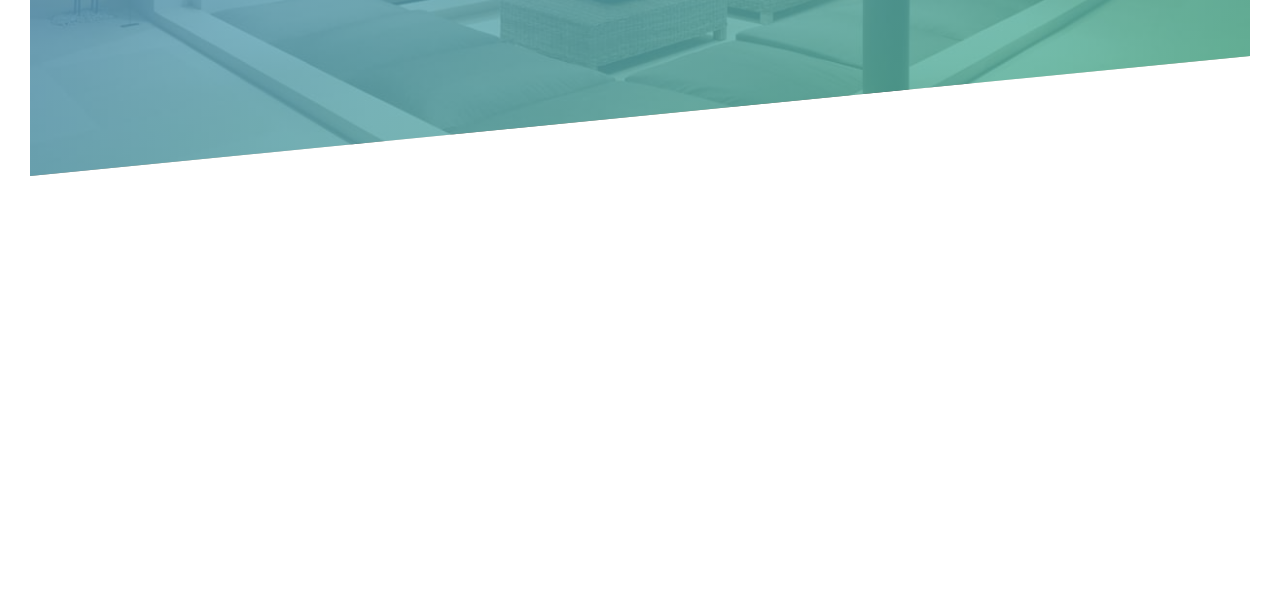
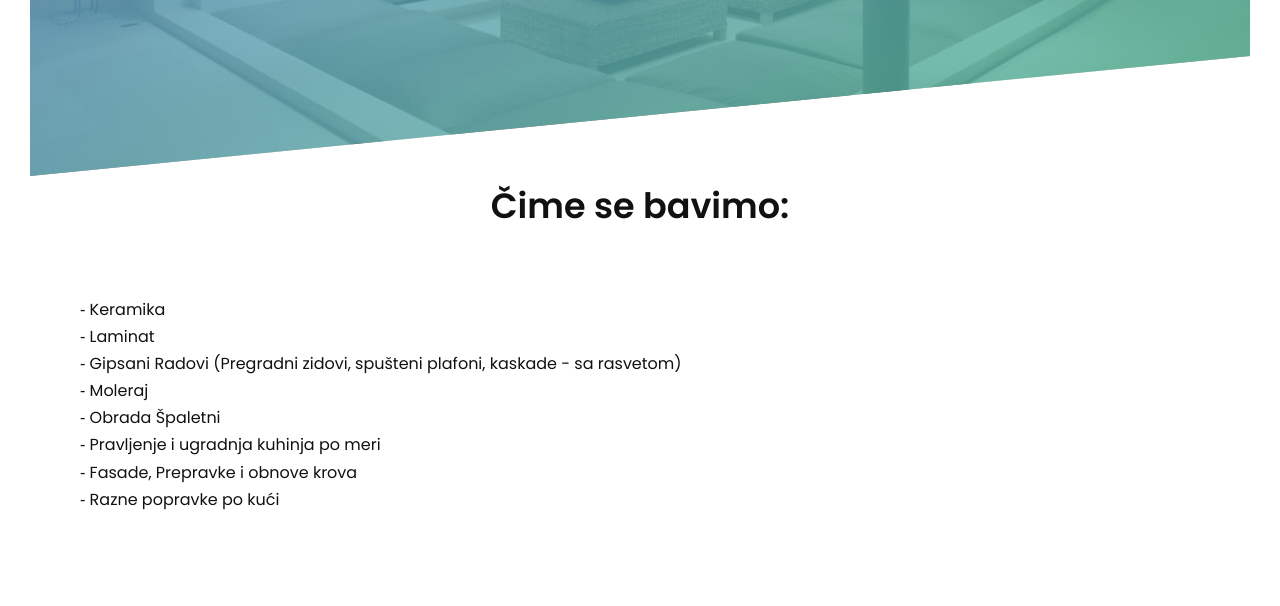
Before and after one commit to AndreasDeveloper/3-bela-bagrema, a plain HTML site: page index.html in a window 1280 px wide. Shown: the part 614-1220 px from the top of the page. Before the commit the page ends 820 px from the top, so only its background shows below. Drawn offline with Linux system fonts and the light colour scheme; a web font is replaced by a local one.

Commit message:
Styled about us section.

```diff
--- a/css/style.css
+++ b/css/style.css
@@ -6,11 +6,11 @@
 
 
 body {
-    font-family: Noto, sans-serif;
+    font-family: 'Poppins', sans-serif;
     font-weight: 400;
     font-size: 16px;
     line-height: 1.7;
-    color: #777;
+    color: #111;
     padding: 30px;
 
 }
@@ -47,9 +47,15 @@ body {
     left: 50%;
     transform: translate(-50%, -70%);
 }
+@media only screen and (max-width: 768px) {
+    .icon-wrap {
+        top: 80%;
+    }
+}
 .icon-wrap ul {
     display: flex;
     justify-content: center;
+    list-style: none;
 }
 
 .contact-deatils {
@@ -193,6 +199,23 @@ a {
     background-color: #fff;
 }
 
+/* Section About */
+.section-about {
+    min-height: 50vh;
+}
+.section-about h2 {
+    color: #111;
+    font-size: 35px;
+    text-align: center;
+}
+
+.about-left {
+    display: flex;
+    flex-direction: column;
+    margin-top: 60px;
+    margin-left: 50px;
+}
+
 /* Typography */
 .center {
     text-align: center;
--- a/index.html
+++ b/index.html
@@ -7,15 +7,16 @@
     <meta http-equiv="X-UA-Comatible" content="ie=edge">
 
     <link href="https://fonts.google.com/specimen/Noto+Sans+JP?sidebar.open=true&selection.family=Noto+Sans+JP:wght@100;300;400;500;700;900#standard-styles" rel="stylesheet">
+    <link href="https://fonts.googleapis.com/css2?family=Poppins:wght@200;300;400;500;600&display=swap" rel="stylesheet">
 
     <link rel="stylesheet" href="css/style.css">
     <link rel="stylesheet" href="https://maxcdn.bootstrapcdn.com/font-awesome/4.6.3/css/font-awesome.min.css">
-
 
     <title>3 Bela Bagrema</title>
 </head>
 
 <body>
+    <!-- Header -->
     <header class="header">
         <div class="container">
             <div class="icon-wrap">
@@ -36,5 +37,28 @@
             </h1>
         </div>
     </header>
+
+    <!-- Section About -->
+    <section class="section-about">
+        <h2>Čime se bavimo:</h2>
+        <div class="about-left">
+            <span>&dash; Keramika</span>
+            <span>&dash; Laminat</span>
+            <span>&dash; Gipsani Radovi (Pregradni zidovi, spušteni plafoni, kaskade - sa rasvetom)</span>
+            <span>&dash; Moleraj</span>
+            <span>&dash; Obrada Špaletni</span>
+            <span>&dash; Pravljenje i ugradnja kuhinja po meri</span>
+            <span>&dash; Fasade, Prepravke i obnove krova</span>
+            <span>&dash; Razne popravke po kući</span>
+        </div>
+        <div class="about-right">
+
+        </div>
+    </section>
+
+    <!-- Section Gallery -->
+    <section class="section-gallery">
+
+    </section>
 </body>
 </html>
```
